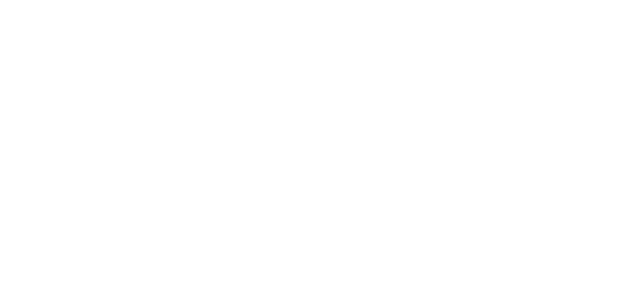
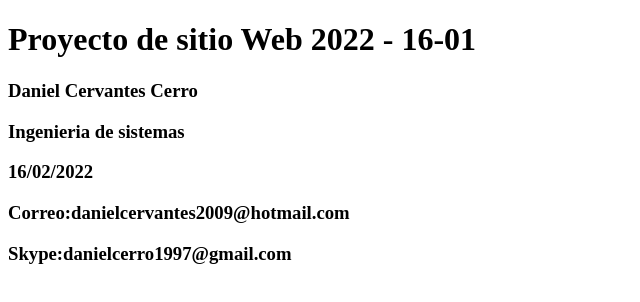
Before and after one commit to danielcc18/DSW-DanielCervantesCerro, a plain HTML site: page index.html in a window 1280 px wide. Shown: the whole page, without its empty margins (0-640 px from the left). Drawn offline with Linux system fonts and the light colour scheme.

Commit message:
Update index.html
actualizacion de datos con las etiquetas requeridas, como lo estipula la guia

```diff
--- a/index.html
+++ b/index.html
@@ -7,6 +7,14 @@
     <title>Document</title>
 </head>
 <body>
+    <h1> Proyecto de sitio Web 2022 - 16-01</h1>
+    <h3> Daniel Cervantes Cerro
+       <p> Ingenieria de sistemas</p>
+       <p> 16/02/2022</p>
+       <p> Correo:danielcervantes2009@hotmail.com</p>
+       <p> Skype:danielcerro1997@gmail.com</p>
+         </h3>
+
 
 </body>
 </html>
```
